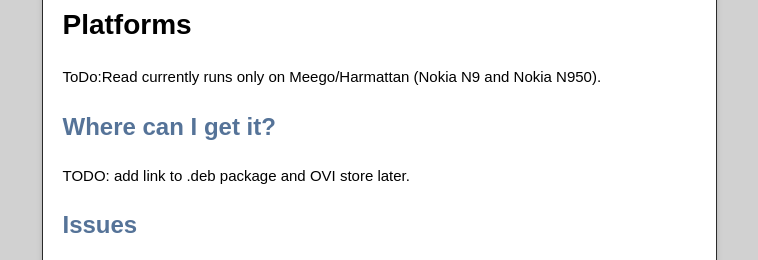
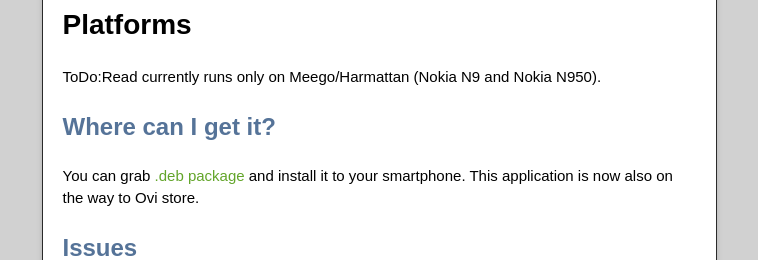
Before and after one commit to rnovacek/todoread, a plain HTML site: page index.html in a window 1280 px wide. Shown: the part 1029-1289 px from the top of the page, without its empty margins (261-1019 px from the left). Drawn offline with nearby package versions, Linux system fonts and the light colour scheme.

Commit message:
Link to download

```diff
--- a/index.html
+++ b/index.html
@@ -54,7 +54,7 @@
 
 <h2>Where can I get it?</h2>
 
-<p>TODO: add link to .deb package and OVI store later.</p>
+<p>You can grab <a href="https://github.com/downloads/rnovacek/todoread/todoread_0.0.3_armel.deb"> .deb package</a> and install it to your smartphone. This application is now also on the way to Ovi store.</p>
 
 <h2>Issues</h2>
 
```
